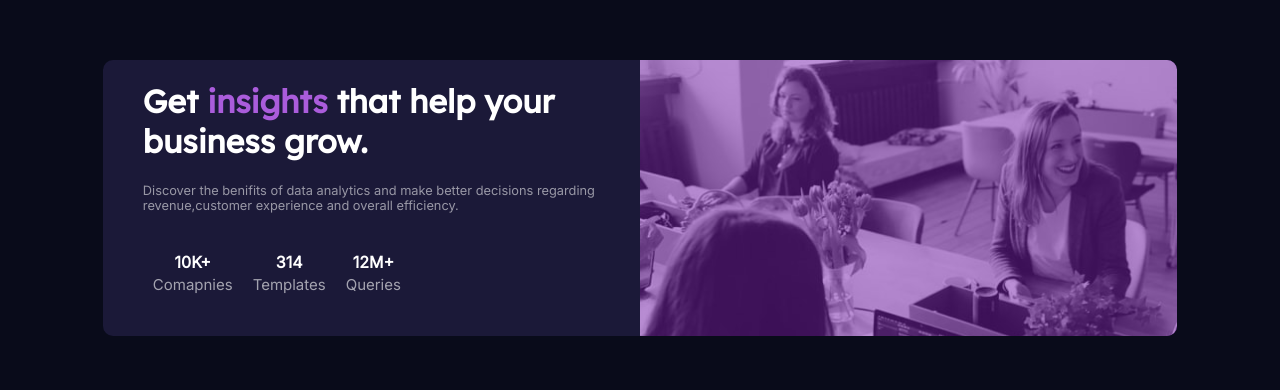
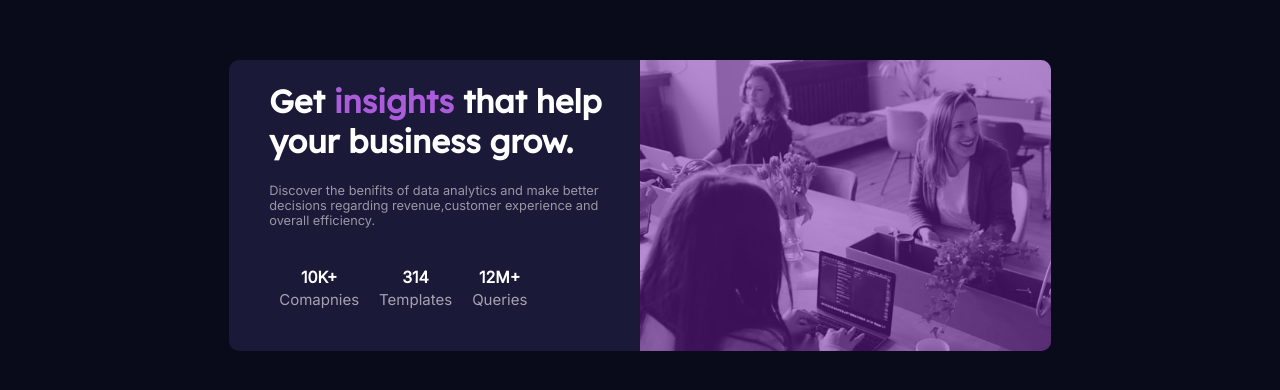
Before and after one commit to Shafin9919/stat-preview-card, a plain HTML site: page index.html in a window 1280 px wide. Shown: the part 440-830 px from the top of the page. Drawn offline with Linux system fonts and the light colour scheme.

Commit message:
Update style.css

```diff
--- a/style.css
+++ b/style.css
@@ -3,7 +3,7 @@ body {
     background-color: hsl(233, 47%, 7%);
 }
 #container{
-  width:85%;
+  width:65%;
   display: flex;
   background-color: hsl(244, 38%, 16%);
   margin: 500px auto;
```
